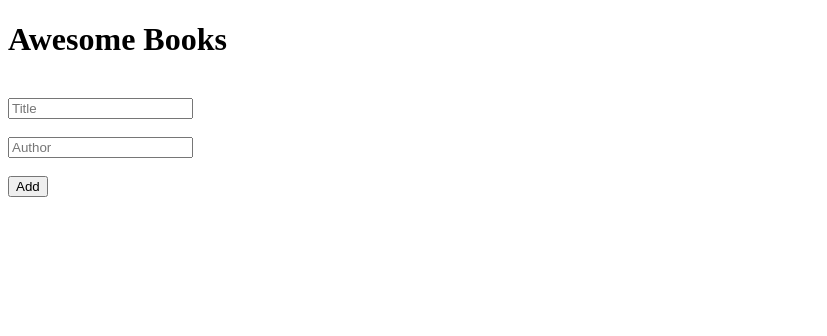
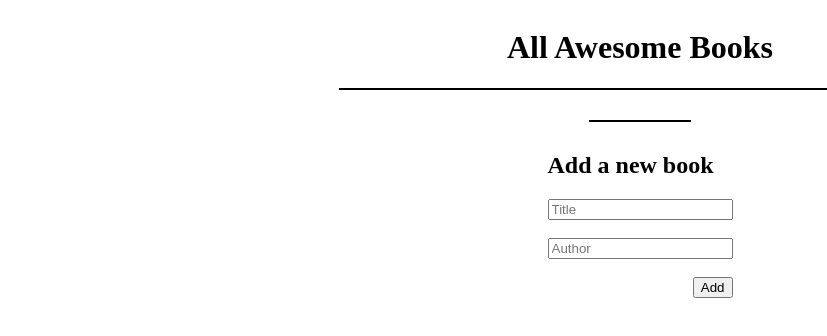
Before and after one commit to JauJau088/awesome-books-luci-jau, a website: page index.html in a window 1280 px wide. Shown: the whole page, without its empty margins (0-827 px from the left). Drawn offline with Linux system fonts and the light colour scheme.

Commit message:
Add css stylings

```diff
--- a/index.html
+++ b/index.html
@@ -9,14 +9,15 @@
 </head>
 <body>
 	<header class="header">
-		<h1>Awesome Books</h1>
+		<h1>All Awesome Books</h1>
 	</header>
 	<main class="main">
 		<section class="book-list">
 			<!-- Add the items dynamically in js -->
 		</section>
-		<br>
+		<hr class="hr">
 		<section class="add-book">
+			<h2>Add a new book</h2>
 			<form action="#" id="form-add-book" class="form">
 				<div class="input-container">
 					<input id="book-title" type="text" placeholder="Title" required>
--- a/script.js
+++ b/script.js
@@ -27,41 +27,40 @@ const bookList = document.querySelector('.book-list');
 
 // Create classes
 class Bookshelf {
-  constructor(books){
-    this.books = books
+  constructor(books) {
+    this.books = books;
   }
 
-  addBook(title, author){
+  addBook(title, author) {
     const book = {
       id: Math.floor(Math.random() * 1000000),
       title: title.value,
       author: author.value,
-    }
+    };
+
     this.books.push(book);
+
     if (isStorageAvailable('localStorage')) {
       localStorage.setItem('bookList', JSON.stringify(this.books));
     }
   }
 
-  remove(id){
+  remove(id) {
     this.books = this.books.filter((book) => book.id !== parseInt(id, 10));
     localStorage.setItem('bookList', JSON.stringify(this.books));
-    this.updateBookList()
+    this.updateBookList();
   }
 
-  updateBookList(){
+  updateBookList() {
     bookList.innerHTML = '';
 
     this.books.forEach((el) => {
       bookList.innerHTML += `<div>
-      <p>${el.title}</p>
-      <p>${el.author}</p>
+      <p>"${el.title}" by ${el.author}</p>
       <button id="${el.title}" onclick="remove('${el.id}')">Remove</button>
-      <hr>
       </div>`;
     });
-  };
-
+  }
 }
 
 // Create a variable to contain local data
@@ -74,8 +73,6 @@ if (isStorageAvailable('localStorage')) {
     books = JSON.parse(localStorage.getItem('bookList'));
   }
 }
-
-
 
 const newbook = new Bookshelf(books);
 // On submit
@@ -91,8 +88,6 @@ form.onsubmit = () => {
 // Don't forget to call the function when the page loads as well
 newbook.updateBookList();
 
-
-
-const remove= (id)=>{
-  newbook.remove(id)
-}
+const remove = (id) => {
+  newbook.remove(id);
+};
--- a/style.css
+++ b/style.css
@@ -1 +1,46 @@
 /* CSS here */
+p {
+  margin: 0;
+}
+
+.header {
+  display: flex;
+  justify-content: center;
+}
+
+.main {
+  display: flex;
+  flex-direction: column;
+  align-items: center;
+}
+
+.book-list {
+  width: 100%;
+  max-width: 600px;
+  border: 1px solid black;
+}
+
+.book-list div {
+  display: flex;
+  justify-content: space-between;
+  padding: 10px;
+}
+
+.book-list div:nth-child(odd) {
+  background-color: grey;
+}
+
+.hr {
+  width: 100px;
+  margin: 30px 0 10px 0;
+  border: 1px solid black;
+}
+
+.form {
+  display: flex;
+  flex-direction: column;
+}
+
+.form button {
+  align-self: flex-end;
+}
```
